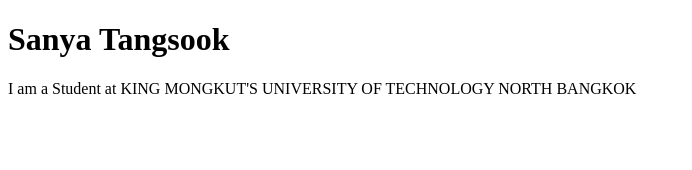
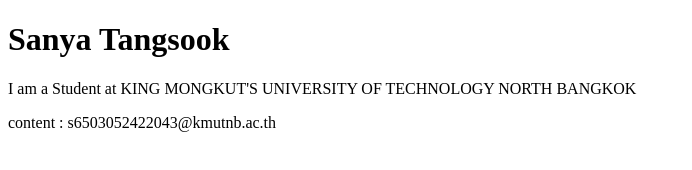
Before and after one commit to SanyaCloudNC/github-desktop-project, a plain HTML site: page index.html in a window 1280 px wide. Shown: the whole page, without its empty margins (0-692 px from the left). Drawn offline with Linux system fonts and the light colour scheme.

Commit message:
Add content me
Add content me

```diff
--- a/index.html
+++ b/index.html
@@ -10,6 +10,7 @@
 <body>
     <h1> Sanya Tangsook </h1>
     <p> I am a Student at KING MONGKUT'S UNIVERSITY OF TECHNOLOGY NORTH BANGKOK   </p>
+    <footer> content : s6503052422043@kmutnb.ac.th </footer>
 </body>
 
 </html>
```
